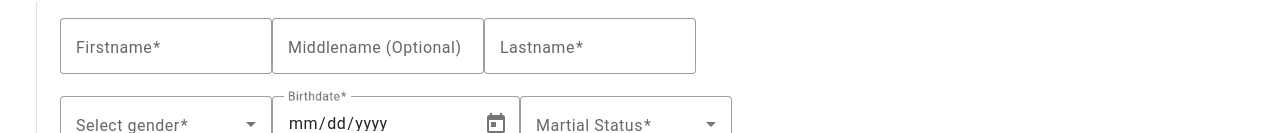
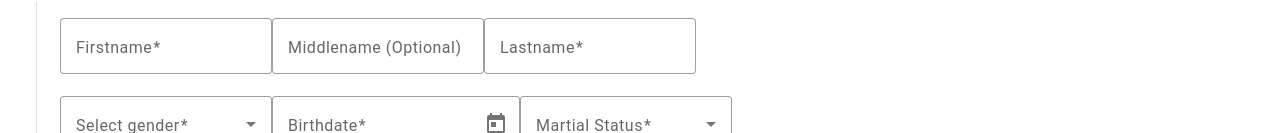
Before and after one commit to Darwinsuuu/SibutMC-UI, an Angular app: page /create-account in a window 1280 px wide. Shown: the part 667-800 px from the top of the page. Built offline with nearby package versions, Linux system fonts and the light colour scheme.

Commit message:
Update signup-page.component.html

```diff
--- a/src/app/pages/signup-page/signup-page.component.html
+++ b/src/app/pages/signup-page/signup-page.component.html
@@ -59,7 +59,7 @@
 
                                 <mat-form-field appearance="outline" class="!w-[100%]">
                                     <mat-label>Birthdate</mat-label>
-                                    <input matInput [matDatepicker]="picker" type="date" formControlName="birthdate"
+                                    <input matInput [matDatepicker]="picker" formControlName="birthdate"
                                         placeholder="MM/DD/YYYY">
                                     <mat-datepicker-toggle matIconSuffix [for]="picker"></mat-datepicker-toggle>
                                     <mat-datepicker #picker></mat-datepicker>
```
